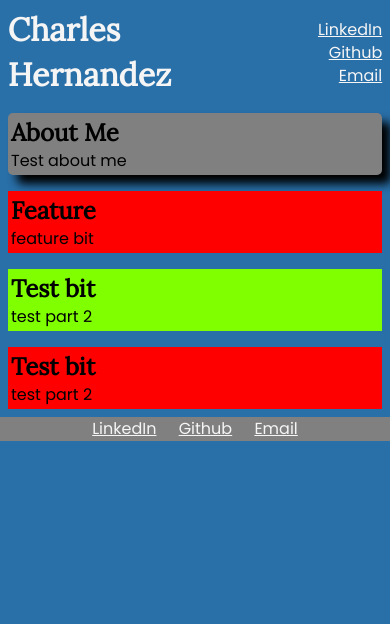
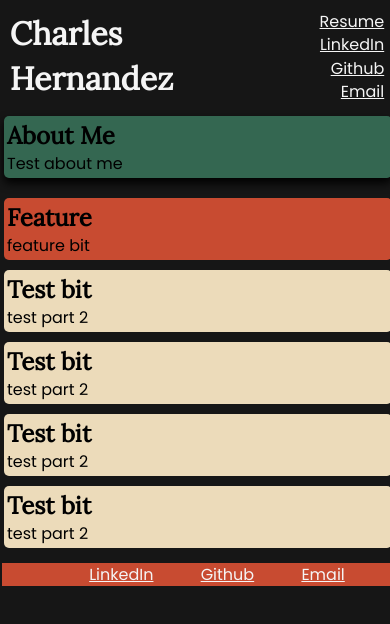
Before and after one commit to cah4758/portfolio-land, a plain HTML site: page index.html in a window 390 px wide. Drawn offline with Linux system fonts and the light colour scheme.

Commit message:
Added palette roots and width 768 responsive

```diff
--- a/assets/css/style.css
+++ b/assets/css/style.css
@@ -1,3 +1,10 @@
+:root {
+    --background: #161616;
+    --primary: #346751;
+    --secondary: #ECDBBA;
+    --accent: #C84B31;
+}
+
 * {
     font-family: 'Lora', serif;
     margin: 0;
@@ -19,8 +26,10 @@ p {
 body{
     display: flex;
     flex-direction: column;
+    width: 100%;
+    padding: 2px;
     line-height: 1.4;
-    background-color: rgb(41, 111, 168);
+    background-color: var(--background);
 }
 
 header {
@@ -29,77 +38,82 @@ header {
     align-items: center;
     margin: 0;
     padding: 2%;
-    background-color: rgb(41, 111, 168);
+    background-color: var(--background);
     color: whitesmoke;
 }
 
-nav ul {
+header nav ul {
     display: flex;
-    justify-content: space-between;
-    min-width: 250px;
-    padding: 0;
+    flex-direction: column;
+    align-items: flex-end;
+    min-width: 100px;
     list-style-type: none;
 }
 
 main {
-    float: right;
     display: flex;
     flex-wrap: wrap;
-    flex-direction: row;
-    justify-content: flex-start;
+    flex-direction: column;
+    justify-content: center;
 }
 
-aside {
+.am-container,
+.card-container {
+    width: 100%;
+    margin: 5px 2px;
+    justify-content: center;
+}
+
+.am-card {
     height: fit-content;
-    width: 250px;
-    margin: 5px;
+    width: 98%;
     padding: 3px;
-    background-color: grey;
+    background-color: var(--primary);
     border-radius: 5px;
-    box-shadow:9px 9px 10px black;
+    box-shadow: 0px 5px 10px black;
 }
 
 #feature-card,
-.am-container,
 .project-card {
-    width: 100%;
-    margin: 8px;
+    height: fit-content;
+    width: 98%;
+    border-radius: 5px;
+    margin-top: 10px;
+    margin-bottom: 10px;
+    padding: 3px;
 }
-
 
 main section {
     padding: 3px;
-    background-color: red;
+    background-color: var(--secondary);
 }
 
 main #feature-card{
-    padding: 3px;
-    background-color: red;
+    background-color: var(--accent);
 }
 
-#project-1 {
+/* #project-1 {
     background-color: chartreuse;
+} */
+
+footer nav ul{
+    display: flex;
+    flex-direction: row;
+    justify-content: space-evenly;
+    list-style-type: none;
+    background-color: var(--accent);
+    color: var(--background);
 }
 
-footer{
-    display: flex;
-    justify-content: space-evenly;
-    align-items: center;
-    background-color: grey;
-    color: whitesmoke;
+@media screen and (min-width: 768px){
+    .project-container {
+        display: flex;
+        flex-wrap: wrap;
+        justify-content: center;
+    }
+    .project-card {
+        flex: 1 0 auto;
+        max-width: 46%;
+        margin: 10px;
+        }
 }
-
-@media screen and (max-width: 475px){
-    header nav ul {
-        display: flex;
-        flex-direction: column;
-        align-items: flex-end;
-        min-width: 100px;
-    }
-    footer nav ul {
-        display: flex;
-        flex-direction: row;
-        align-items: center;
-        justify-content: space-evenly;
-    }
-}
--- a/index.html
+++ b/index.html
@@ -7,6 +7,7 @@
     <link rel="preconnect" href="https://fonts.googleapis.com">
     <link rel="preconnect" href="https://fonts.gstatic.com" crossorigin>
     <link href="https://fonts.googleapis.com/css2?family=Lora&family=Poppins&display=swap" rel="stylesheet">
+    <link rel="stylereset" href="assets/css/reset.css">
     <link rel="stylesheet" href="assets/css/style.css">
 </head>
 
@@ -15,6 +16,7 @@
         <h1>Charles Hernandez</h1>
         <nav>
             <ul>
+                <li><a href="#" target="_blank">Resume</a></li>
                 <li><a href="https://www.linkedin.com/in/charlesh4758/" target="_blank">LinkedIn</a></li>
                 <li><a href="https://github.com/cah4758" target="_blank">Github</a></li>
                 <li><a href="mailto:charlesh4758@gmail.com">Email</a></li>
@@ -27,14 +29,18 @@
     </section>
 
     <main>
-        <aside class="am-container">
+        <div class="am-container">
+            <aside class="am-card">
                 <h2>About Me</h2>
                 <p>Test about me</p>
             </aside>
+        </div>
+        <div class="card-container">
             <section id="feature-card">
                 <h2 class="feature-card-header">Feature</h2>
                 <p class="feature-card-">feature bit</p>
             </section>
+            <div class="project-container">
                 <section class="project-card" id="project-1">
                     <h2 class="project-card-title">Test bit</h2>
                     <p>test part 2</p>
@@ -43,6 +49,16 @@
                     <h2>Test bit</h2>
                     <p>test part 2</p>
                 </section>
+                <section class="project-card" id="project-3">
+                    <h2 class="project-card-title">Test bit</h2>
+                    <p>test part 2</p>
+                </section>
+                <section class="project-card" id="project-4">
+                    <h2>Test bit</h2>
+                    <p>test part 2</p>
+                </section>
+            </div>
+        </div>
     </main>
 
     <footer>
```
Lines whose indentation alone changed are shown as unchanged.
